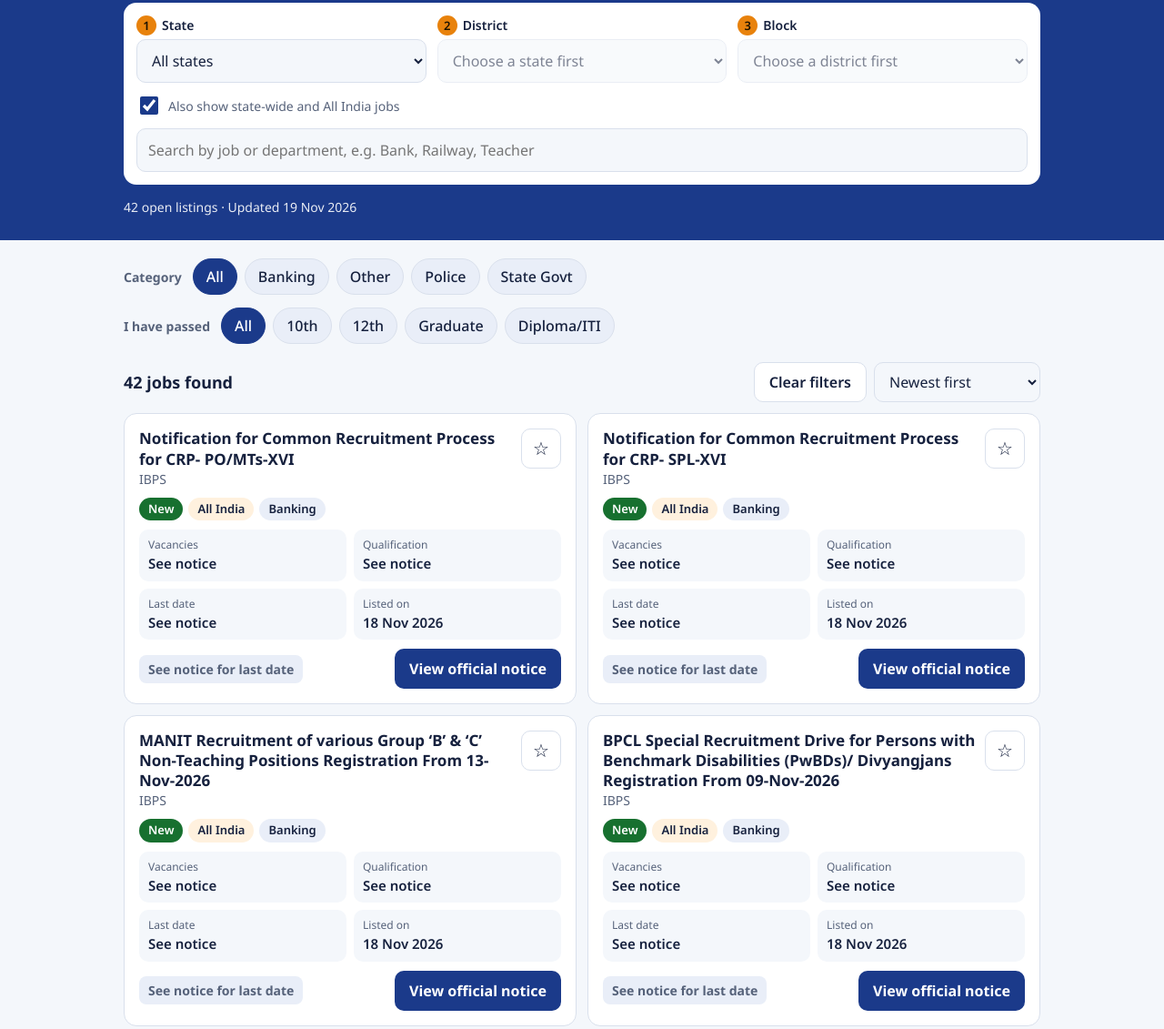
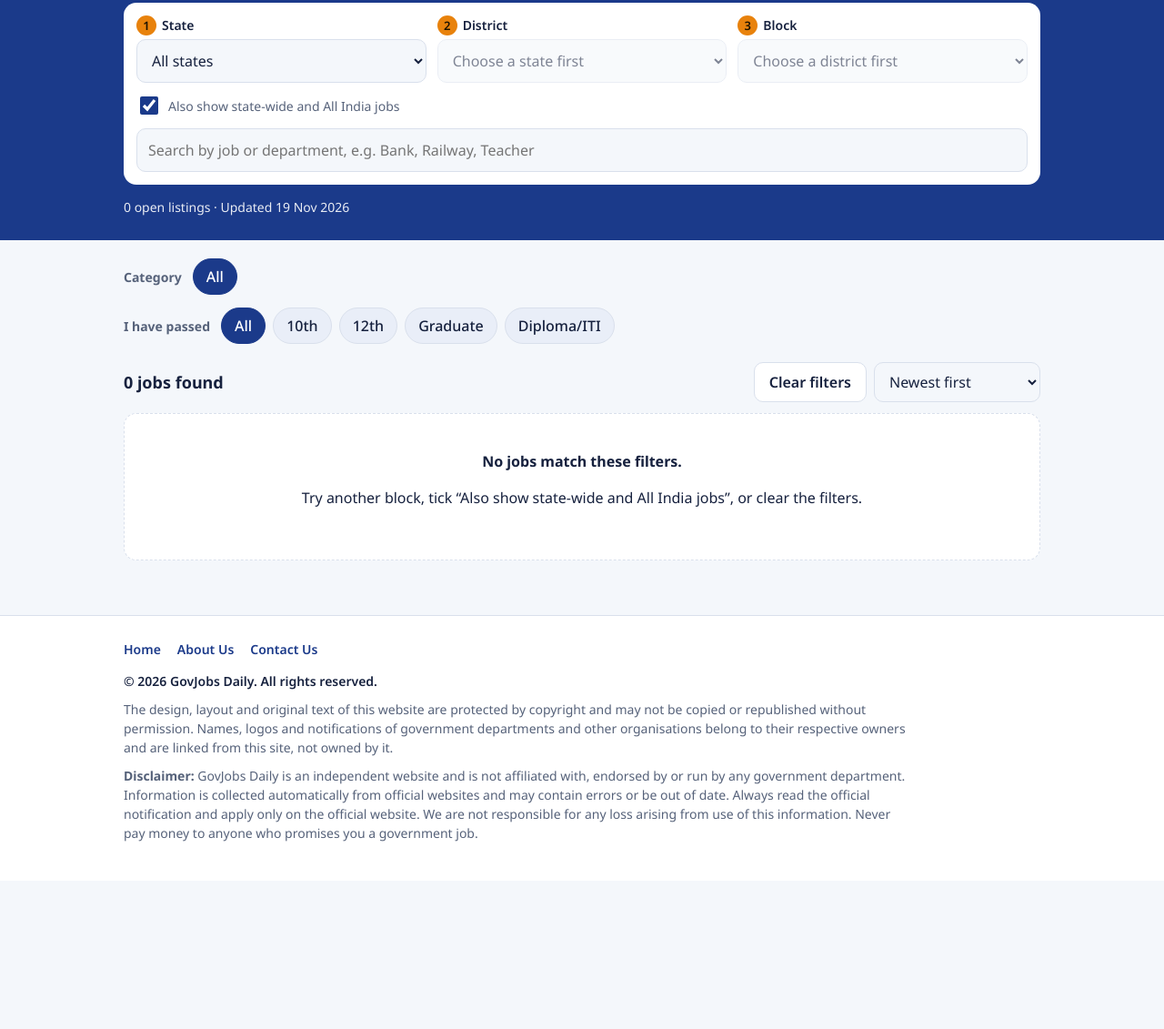
Before and after one commit to kavitagangwar472/govjobs, a plain HTML site: page index.html in a window 1280 px wide. Shown: the part 172-1303 px from the top of the page at 91% size. After the commit the page ends 1140 px from the top, so only its background shows below. Drawn offline with Linux system fonts and the light colour scheme.

Commit message:
Add files via upload

```diff
--- a/data/jobs.json
+++ b/data/jobs.json
@@ -1,509 +1 @@
-{
- "updated": "2026-11-19T06:33:59+00:00",
- "jobs": [
-  {
-   "id": "c03eb0a37a9d",
-   "title": "Notification for Common Recruitment Process for CRP- PO/MTs-XVI",
-   "org": "IBPS",
-   "category": "Banking",
-   "url": "https://www.ibps.in/wp-content/uploads/Detailed-Notification_CRP-PO-XVI_Final_V1_30.06.2026.pdf",
-   "last_date": null,
-   "state": "All India",
-   "vac": null,
-   "qual": [],
-   "first_seen": "2026-11-18"
-  },
-  {
-   "id": "a94d0d0edd5c",
-   "title": "Notification for Common Recruitment Process for CRP- SPL-XVI",
-   "org": "IBPS",
-   "category": "Banking",
-   "url": "https://www.ibps.in/wp-content/uploads/Detailed-Notification-CRP-SPL-XVI_Final_V1_30.06.2026.pdf",
-   "last_date": null,
-   "state": "All India",
-   "vac": null,
-   "qual": [],
-   "first_seen": "2026-11-18"
-  },
-  {
-   "id": "95393196d2b3",
-   "title": "MANIT Recruitment of various Group ‘B’ & ‘C’ Non-Teaching Positions Registration From 13-Nov-2026",
-   "org": "IBPS",
-   "category": "Banking",
-   "url": "https://ibpsreg.ibps.in/manitboct26/",
-   "last_date": null,
-   "state": "All India",
-   "vac": null,
-   "qual": [],
-   "first_seen": "2026-11-18"
-  },
-  {
-   "id": "90a7c5ee1474",
-   "title": "BPCL Special Recruitment Drive for Persons with Benchmark Disabilities (PwBDs)/ Divyangjans Registration From 09-Nov-2026",
-   "org": "IBPS",
-   "category": "Banking",
-   "url": "https://ibpsreg.ibps.in/bpcljul26/",
-   "last_date": null,
-   "state": "All India",
-   "vac": null,
-   "qual": [],
-   "first_seen": "2026-11-18"
-  },
-  {
-   "id": "a2371173a695",
-   "title": "JKB Recruitment of Various Posts Registration From 07-Nov-2026",
-   "org": "IBPS",
-   "category": "Banking",
-   "url": "https://ibpsreg.ibps.in/jkbvpocto26/",
-   "last_date": null,
-   "state": "All India",
-   "vac": null,
-   "qual": [],
-   "first_seen": "2026-11-18"
-  },
-  {
-   "id": "0a408fec243b",
-   "title": "SBI Recruitment of Specialist Cadre Officers (Manager (Security) / Deputy Manager (Security)) Registration From 04-Nov-2026",
-   "org": "IBPS",
-   "category": "Banking",
-   "url": "https://ibpsreg.ibps.in/sbirscooct26/",
-   "last_date": null,
-   "state": "All India",
-   "vac": null,
-   "qual": [],
-   "first_seen": "2026-11-18"
-  },
-  {
-   "id": "70bc88f34c28",
-   "title": "SBI Recruitment of Specialist Cadre Officer (Assistant Manager -Engineer (Fire)) Registration From 04-Nov-2026",
-   "org": "IBPS",
-   "category": "Banking",
-   "url": "https://ibpsreg.ibps.in/sbiameoct26/",
-   "last_date": null,
-   "state": "All India",
-   "vac": null,
-   "qual": [],
-   "first_seen": "2026-11-18"
-  },
-  {
-   "id": "048bc4042b69",
-   "title": "RECRUITMENT EXAMS",
-   "org": "IBPS",
-   "category": "Banking",
-   "url": "https://www.ibps.in/index.php/recruitment/",
-   "last_date": null,
-   "state": "All India",
-   "vac": null,
-   "qual": [],
-   "first_seen": "2026-11-18"
-  },
-  {
-   "id": "bbd00f86f832",
-   "title": "Personnel Selection Services for Recruitment, Promotion and Placement",
-   "org": "IBPS",
-   "category": "Banking",
-   "url": "https://www.ibps.in/index.php/services",
-   "last_date": null,
-   "state": "All India",
-   "vac": null,
-   "qual": [],
-   "first_seen": "2026-11-18"
-  },
-  {
-   "id": "3664fdf5fa10",
-   "title": "NIL SELECTION, NO CANDIDATE FOUND SUITABLE FOR THE POST OF AVP (MANPOWER PLANNING & RECRUITMENT) AND AVP (LEARNING & DEVELOPMENT)",
-   "org": "SBI",
-   "category": "Banking",
-   "url": "https://sbi.co.in/web/careers/current-openings",
-   "last_date": null,
-   "state": "All India",
-   "vac": null,
-   "qual": [],
-   "first_seen": "2026-11-18"
-  },
-  {
-   "id": "eb79e1bb30c7",
-   "title": "Vacancies Vacancies",
-   "org": "India Post",
-   "category": "Other",
-   "url": "https://www.indiapost.gov.in/vacancies",
-   "last_date": null,
-   "state": "All India",
-   "vac": null,
-   "qual": [],
-   "first_seen": "2026-11-18"
-  },
-  {
-   "id": "0314710b19f2",
-   "title": "Recruitment Rules Recruitment Rules",
-   "org": "India Post",
-   "category": "Other",
-   "url": "https://www.indiapost.gov.in/documents/recruitmentrules",
-   "last_date": null,
-   "state": "All India",
-   "vac": null,
-   "qual": [],
-   "first_seen": "2026-11-18"
-  },
-  {
-   "id": "93c054186961",
-   "title": "Online GDS Recruitment",
-   "org": "India Post",
-   "category": "Other",
-   "url": "https://www.indiapost.gov.in/vacancies/online-gds",
-   "last_date": null,
-   "state": "All India",
-   "vac": null,
-   "qual": [],
-   "first_seen": "2026-11-18"
-  },
-  {
-   "id": "e24be0e5ac41",
-   "title": "Advt. No. LPSC/03/2026 dated 26.09.2026 - Recruitment to the post of Scientist / Engineer 'SC' Read More",
-   "org": "ISRO",
-   "category": "Other",
-   "url": "https://www.isro.gov.in/LPSCRecruitment14.html",
-   "last_date": null,
-   "state": "All India",
-   "vac": null,
-   "qual": [],
-   "first_seen": "2026-11-18"
-  },
-  {
-   "id": "d7602bf74eb3",
-   "title": "Advt No. LPSC/02/2026 dated 15.08.2026 Recruitment to the post of Technical Assistant, Technician 'B', Draughtsman 'B' and Fireman 'A' in LPSC. Read More",
-   "org": "ISRO",
-   "category": "Other",
-   "url": "https://www.isro.gov.in/LPSCRecruitment13.html",
-   "last_date": null,
-   "state": "All India",
-   "vac": null,
-   "qual": [],
-   "first_seen": "2026-11-18"
-  },
-  {
-   "id": "2b576d3efdde",
-   "title": "Download Form For Eligibility Checking: Direct Recruitment",
-   "org": "UPSSSC",
-   "category": "State Govt",
-   "url": "https://upsssc.gov.in/Online_App/Post_Wise_ID_ECF.aspx?ID=ECF",
-   "last_date": null,
-   "state": "Uttar Pradesh",
-   "vac": null,
-   "qual": [],
-   "first_seen": "2026-11-18"
-  },
-  {
-   "id": "7031d6f8521a",
-   "title": "Download Interview Letters: Direct Recruitment",
-   "org": "UPSSSC",
-   "category": "State Govt",
-   "url": "https://upsssc.gov.in/Online_App/Post_Wise_ID_ECF.aspx?ID=IDF",
-   "last_date": null,
-   "state": "Uttar Pradesh",
-   "vac": null,
-   "qual": [],
-   "first_seen": "2026-11-18"
-  },
-  {
-   "id": "812d728387da",
-   "title": "Direct Recruitment",
-   "org": "UP Police Recruitment Board",
-   "category": "Police",
-   "url": "https://uppbpb.gov.in/Home/DirectRecruitment",
-   "last_date": null,
-   "state": "Uttar Pradesh",
-   "vac": null,
-   "qual": [],
-   "first_seen": "2026-11-18"
-  },
-  {
-   "id": "a2e5e8731bc3",
-   "title": "Recruitment Rules",
-   "org": "UP Police Recruitment Board",
-   "category": "Police",
-   "url": "https://uppbpb.gov.in/Home/Manual",
-   "last_date": null,
-   "state": "Uttar Pradesh",
-   "vac": null,
-   "qual": [],
-   "first_seen": "2026-11-18"
-  },
-  {
-   "id": "ddf49eb34203",
-   "title": "Important Notice Regarding Selection of Agency for conducting end-to-end computer-based tests (CBTs) for internal and external recruitment examinations",
-   "org": "BSSC",
-   "category": "State Govt",
-   "url": "https://bssc.bihar.gov.in/Advertisement/4290_cbt_notice.pdf",
-   "last_date": null,
-   "state": "Bihar",
-   "vac": null,
-   "qual": [],
-   "first_seen": "2026-11-18"
-  },
-  {
-   "id": "6788eaba276b",
-   "title": "Important Notice Regarding Selection of Agency for conducting end-to-end computer-based tests (CBTs) for internal and external recruitment examinations",
-   "org": "BSSC",
-   "category": "State Govt",
-   "url": "https://bssc.bihar.gov.in/Advertisement/4289_cbt_notice.pdf",
-   "last_date": null,
-   "state": "Bihar",
-   "vac": null,
-   "qual": [],
-   "first_seen": "2026-11-18"
-  },
-  {
-   "id": "985edfeb1763",
-   "title": "Important Notice Regarding Date Extension for Selection of Agency for conducting end-to-end computer-based tests (CBTs) for internal and external recruitment examinations",
-   "org": "BSSC",
-   "category": "State Govt",
-   "url": "https://bssc.bihar.gov.in/Advertisement/3718_CBT_DATE_EXTN.pdf",
-   "last_date": null,
-   "state": "Bihar",
-   "vac": null,
-   "qual": [],
-   "first_seen": "2026-11-18"
-  },
-  {
-   "id": "15bc06edee33",
-   "title": "RFP for Selection of Agency for conducting end-to-end computer-based tests (CBTs) for internal and external recruitment examinations",
-   "org": "BSSC",
-   "category": "State Govt",
-   "url": "https://bssc.bihar.gov.in/Advertisement/05_CBT_TENDER.pdf",
-   "last_date": null,
-   "state": "Bihar",
-   "vac": null,
-   "qual": [],
-   "first_seen": "2026-11-18"
-  },
-  {
-   "id": "3926459f6103",
-   "title": "Important Notice Regarding NIT for Selection of agency for Software Solution for Creation and Integration of Recruitment Website",
-   "org": "BSSC",
-   "category": "State Govt",
-   "url": "https://bssc.bihar.gov.in/Advertisement/soft_proceddings.pdf",
-   "last_date": null,
-   "state": "Bihar",
-   "vac": null,
-   "qual": [],
-   "first_seen": "2026-11-18"
-  },
-  {
-   "id": "b634f3a9a35c",
-   "title": "Important Notice Regarding NIT for Selection of agency for Software Solution for Creation and Integration of Recruitment Website",
-   "org": "BSSC",
-   "category": "State Govt",
-   "url": "https://bssc.bihar.gov.in/Advertisement/1687_notice.pdf",
-   "last_date": null,
-   "state": "Bihar",
-   "vac": null,
-   "qual": [],
-   "first_seen": "2026-11-18"
-  },
-  {
-   "id": "8a19c3d39dc0",
-   "title": "Important Notice Regarding NIT for Selection of agency for Software Solution for Creation and Integration of Recruitment Website",
-   "org": "BSSC",
-   "category": "State Govt",
-   "url": "https://bssc.bihar.gov.in/Advertisement/1445_SOFT_NOTICE.pdf",
-   "last_date": null,
-   "state": "Bihar",
-   "vac": null,
-   "qual": [],
-   "first_seen": "2026-11-18"
-  },
-  {
-   "id": "348800f24e33",
-   "title": "NIT for Selection of agency for Software Solution for Creation and Integration of Recruitment Website",
-   "org": "BSSC",
-   "category": "State Govt",
-   "url": "https://bssc.bihar.gov.in/Advertisement/1235_soft.pdf",
-   "last_date": null,
-   "state": "Bihar",
-   "vac": null,
-   "qual": [],
-   "first_seen": "2026-11-18"
-  },
-  {
-   "id": "ac12d53dde46",
-   "title": "Notice Regarding NIT for Software Solution for Creation And Integration Of Recruitment Website",
-   "org": "BSSC",
-   "category": "State Govt",
-   "url": "https://bssc.bihar.gov.in/Advertisement/471_aa_cancelled.pdf",
-   "last_date": null,
-   "state": "Bihar",
-   "vac": null,
-   "qual": [],
-   "first_seen": "2026-11-18"
-  },
-  {
-   "id": "b69c245377a9",
-   "title": "Important Notice Regarding NIT for Software Solution for Creation And Integration Of Recruitment Website",
-   "org": "BSSC",
-   "category": "State Govt",
-   "url": "https://bssc.bihar.gov.in/Advertisement/471_soft.pdf",
-   "last_date": null,
-   "state": "Bihar",
-   "vac": null,
-   "qual": [],
-   "first_seen": "2026-11-18"
-  },
-  {
-   "id": "6251c1b77ae2",
-   "title": "Important Notice Regarding NIT for IRIS Capturing And Facial Recognition & Software Solution for Creation And Integration Of Recruitment Website",
-   "org": "BSSC",
-   "category": "State Govt",
-   "url": "https://bssc.bihar.gov.in/Advertisement/4158_mcc_notice.pdf",
-   "last_date": null,
-   "state": "Bihar",
-   "vac": null,
-   "qual": [],
-   "first_seen": "2026-11-18"
-  },
-  {
-   "id": "9791de46e4a7",
-   "title": "Important Notice Regarding NIT for Software Solution for Creation And Integration Of Recruitment Website",
-   "org": "BSSC",
-   "category": "State Govt",
-   "url": "https://bssc.bihar.gov.in/Advertisement/SOFT_NOTICE.pdf",
-   "last_date": null,
-   "state": "Bihar",
-   "vac": null,
-   "qual": [],
-   "first_seen": "2026-11-18"
-  },
-  {
-   "id": "49c21587d96b",
-   "title": "Important Notice Regarding NIT for Software Solution for Creation And Integration Of Recruitment Website",
-   "org": "BSSC",
-   "category": "State Govt",
-   "url": "https://bssc.bihar.gov.in/Advertisement/SOFT_NIT.pdf",
-   "last_date": null,
-   "state": "Bihar",
-   "vac": null,
-   "qual": [],
-   "first_seen": "2026-11-18"
-  },
-  {
-   "id": "aa6f9f05b29a",
-   "title": "Important Notice Regarding Request for Proposal for Software Solution for Creation and Integration of Recruitment Website",
-   "org": "BSSC",
-   "category": "State Govt",
-   "url": "https://bssc.bihar.gov.in/Advertisement/NIT-1.pdf",
-   "last_date": null,
-   "state": "Bihar",
-   "vac": null,
-   "qual": [],
-   "first_seen": "2026-11-18"
-  },
-  {
-   "id": "e5bc44293ab9",
-   "title": "Important Notice Regarding Request for Proposal for Software Solution for Creation and Integration of Recruitment Website",
-   "org": "BSSC",
-   "category": "State Govt",
-   "url": "https://bssc.bihar.gov.in/Advertisement/01_2025-26.pdf",
-   "last_date": null,
-   "state": "Bihar",
-   "vac": null,
-   "qual": [],
-   "first_seen": "2026-11-18"
-  },
-  {
-   "id": "0003e8485409",
-   "title": "Notification 2170: Bihar Police Constable Recruitment Rules, 2017.",
-   "org": "Bihar Police (CSBC)",
-   "category": "Police",
-   "url": "https://csbc.bihar.gov.in/Orders/Notification-2170-16-03-2017.pdf",
-   "last_date": null,
-   "state": "Bihar",
-   "vac": null,
-   "qual": [],
-   "first_seen": "2026-11-18"
-  },
-  {
-   "id": "fae2bda19db1",
-   "title": "Sankalp 0963: Regarding provision of 35% reservation for Female Applicants under reserved/unreserved categories in case of direct recruitment to posts of all types/categories of Bihar Govt. Service.",
-   "org": "Bihar Police (CSBC)",
-   "category": "Police",
-   "url": "https://csbc.bihar.gov.in/Orders/0963-20-01-2016.pdf",
-   "last_date": null,
-   "state": "Bihar",
-   "vac": null,
-   "qual": [],
-   "first_seen": "2026-11-18"
-  },
-  {
-   "id": "6b82bbd0029d",
-   "title": "Recruitment Advertisements",
-   "org": "RPSC",
-   "category": "State Govt",
-   "url": "https://rpsc.rajasthan.gov.in/viewcommon?Slice=RA",
-   "last_date": null,
-   "state": "Rajasthan",
-   "vac": null,
-   "qual": [],
-   "first_seen": "2026-11-18"
-  },
-  {
-   "id": "3a882270d749",
-   "title": "Computer Based Recruitment Test (CBRT)",
-   "org": "RPSC",
-   "category": "State Govt",
-   "url": "https://rpsc.rajasthan.gov.in/cbrt",
-   "last_date": null,
-   "state": "Rajasthan",
-   "vac": null,
-   "qual": [],
-   "first_seen": "2026-11-18"
-  },
-  {
-   "id": "a44442603b57",
-   "title": "OTR/Apply Online (Recruitment Portal)",
-   "org": "RPSC",
-   "category": "State Govt",
-   "url": "https://rpsc.rajasthan.gov.in/applyonline",
-   "last_date": null,
-   "state": "Rajasthan",
-   "vac": null,
-   "qual": [],
-   "first_seen": "2026-11-18"
-  },
-  {
-   "id": "51408e201482",
-   "title": "17/08/2026 Appointment Letter Regarding Direct Recruitment of Fourth Class Employee -2024 (RPSC)",
-   "org": "RPSC",
-   "category": "State Govt",
-   "url": "https://rpsc.rajasthan.gov.in/~/Static/News/A3A52409810D46A0A2A0262947DCED36.pdf",
-   "last_date": null,
-   "state": "Rajasthan",
-   "vac": null,
-   "qual": [],
-   "first_seen": "2026-11-18"
-  },
-  {
-   "id": "326eeba906bf",
-   "title": "Current Vacancies",
-   "org": "DSSSB",
-   "category": "State Govt",
-   "url": "https://dsssb.delhi.gov.in/dsssb-vacancies",
-   "last_date": null,
-   "state": "Delhi",
-   "vac": null,
-   "qual": [],
-   "first_seen": "2026-11-18"
-  },
-  {
-   "id": "e4e3a6c748b7",
-   "title": "Recruitment Rules of Combined Exam",
-   "org": "DSSSB",
-   "category": "State Govt",
-   "url": "https://dsssb.delhi.gov.in/dsssb/recruitment-rules-combined-exam",
-   "last_date": null,
-   "state": "Delhi",
-   "vac": null,
-   "qual": [],
-   "first_seen": "2026-11-18"
-  }
- ]
-}
+{"updated":"2026-11-19T00:00:00Z","jobs":[]}
--- a/index.html
+++ b/index.html
@@ -1,11 +1,5 @@
 <!doctype html>
 <html lang="en"><head><meta charset="utf-8">
-  <script async src="https://www.googletagmanager.com/gtm.js?id=GTM-WBDSHCRM"></script>
-<script>
-  window.dataLayer = window.dataLayer || [];
-  function gtag(){dataLayer.push(arguments);}
-  gtag('js', new Date());
-</script>
 <meta name="viewport" content="width=device-width,initial-scale=1">
 <title>GovJobs Daily – Government jobs near you</title>
 <meta name="description" content="Fresh government job notifications from official sources, updated every day.">
@@ -156,7 +150,7 @@ const $=i=>document.getElementById(i);
 const esc=s=>String(s??"").replace(/[&<>"']/g,c=>({"&":"&amp;","<":"&lt;",">":"&gt;",'"':"&quot;","'":"&#39;"}[c]));
 const t0=new Date();t0.setHours(0,0,0,0);
 const days=d=>Math.round((new Date(d+"T00:00:00")-t0)/864e5);
-const fmt=d=>new Date(d+"T00:00:00").toLocaleDateString("en-IN",{day:"numeric",month:"short",year:"numeric"});
+const fmt=d=>{const x=new Date(d+"T00:00:00");return isNaN(x)?"See notice":x.toLocaleDateString("en-IN",{day:"numeric",month:"short",year:"numeric"})};
 try{saved=JSON.parse(localStorage.getItem("gjd-saved")||"[]")}catch(e){}
 function opts(el,list,first){el.innerHTML='<option value="">'+first+'</option>'+list.map(x=>"<option>"+esc(x)+"</option>").join("")}
 function chips(box,list,set){
@@ -197,7 +191,10 @@ function draw(){
     '<div class="tags">'+(isNew?'<span class="tag new">New</span>':"")+'<span class="tag loc">'+esc(place)+'</span><span class="tag">'+esc(j.category)+"</span></div>"+
     '<dl class="facts"><div><dt>Vacancies</dt><dd>'+(j.vac?j.vac.toLocaleString("en-IN"):"See notice")+"</dd></div>"+
     "<div><dt>Qualification</dt><dd>"+(j.qual&&j.qual.length?esc(j.qual.join(" / ")):"See notice")+"</dd></div>"+
-    "<div><dt>Last date</dt><dd>"+(j.last_date?fmt(j.last_date):"See notice")+"</dd></div><div><dt>Listed on</dt><dd>"+fmt(j.first_seen)+"</dd></div></dl>"+
+    "<div><dt>Notification date</dt><dd>"+(j.notification_date?fmt(j.notification_date):"See notice")+"</dd></div>"+
+    "<div><dt>Last date</dt><dd>"+(j.last_date?fmt(j.last_date):"See notice")+"</dd></div>"+
+    "<div><dt>Exam date</dt><dd>"+(j.exam_date?fmt(j.exam_date):"Not announced")+"</dd></div>"+
+    "<div><dt>Listed on</dt><dd>"+fmt(j.first_seen)+"</dd></div></dl>"+
     '<div class="foot"><span class="left'+cl+'">'+left+'</span><a class="apply" href="'+esc(j.url)+'" target="_blank" rel="noopener">View official notice</a></div></article>'}).join(""):
     '<div class="empty"><b>No jobs match these filters.</b><p>Try another block, tick “Also show state-wide and All India jobs”, or clear the filters.</p></div>'}
 opts($("st"),STATES,"All states");
```
Also changed, not shown: scraper/sources.json (added, +15 -0 lines), scraper/requirements.txt (added), 1 other file.
